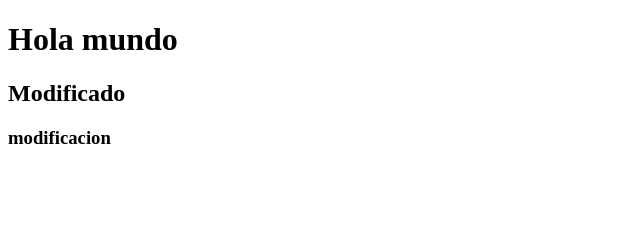
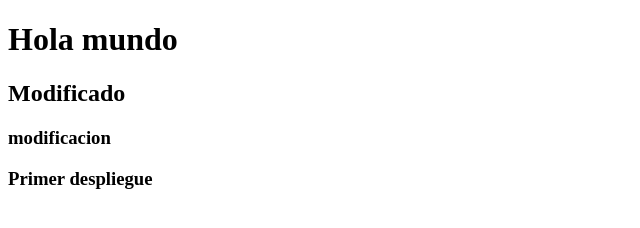
Before and after one commit to Maik0r/Repositorio-uno, a plain HTML site: page index.html in a window 1280 px wide. Shown: the whole page, without its empty margins (0-640 px from the left). Drawn offline with Linux system fonts and the light colour scheme.

Commit message:
despliegue 1 a la nube

```diff
--- a/index.html
+++ b/index.html
@@ -9,5 +9,6 @@
     <h1>Hola mundo</h1>
     <h2>Modificado</h2>
     <h3>modificacion</h3>
+    <h3>Primer despliegue</h3>
 </body>
 </html>
```
